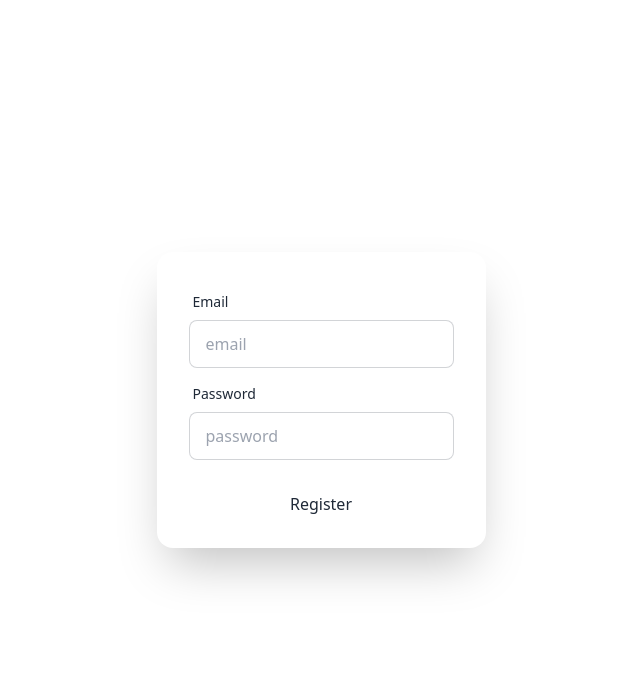
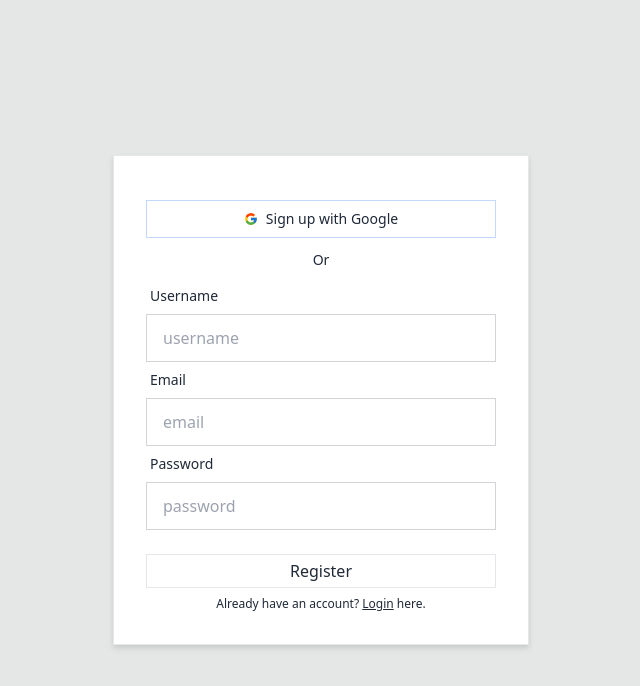
Before and after one commit to mrbannerbear/library-management-client, a React (Vite) app: page /register in a window 1280 px wide. Shown: the top 686 px of the page, without its empty margins (319-959 px from the left). Built offline with nearby package versions, Linux system fonts and the light colour scheme; no server answers.

Commit message:
Completed register & login

```diff
--- a/context/AuthContext.jsx
+++ b/context/AuthContext.jsx
@@ -1,11 +1,15 @@
 /* eslint-disable react/prop-types */
-import { createContext, useState } from "react";
+import { createContext, useEffect, useState } from "react";
 import {
+    GoogleAuthProvider,
   createUserWithEmailAndPassword,
+  onAuthStateChanged,
   signInWithEmailAndPassword,
+  signInWithPopup,
   signOut,
 } from "firebase/auth";
 import { auth } from "../firebase/firebase.config";
+import axios from "axios";
 
 export const AuthProvider = createContext();
 
@@ -23,11 +27,39 @@ const AuthContext = ({ children }) => {
     return signInWithEmailAndPassword(auth, email, password);
   };
 
+  const provider = new GoogleAuthProvider()
+
+  const googleAuth = () => {
+    return signInWithPopup(auth, provider)
+  }
+
   const logout = () => {
-    return signOut();
+    return signOut(auth);
   };
 
-  const value = { signup, login, logout, user, loading };
+  useEffect( () => {
+    const unSub = onAuthStateChanged(auth, (user) => {
+        setUser(user)
+        const loggedUser = { email: user?.email }
+        if(user){
+            axios.post("http://localhost:4000/jwt", loggedUser, { withCredentials: true })
+            .then(res => console.log(res.data))
+            .catch(err => console.log(err))
+        }
+        else{
+            axios.post("http://localhost:4000/logout", loggedUser, {
+                withCredentials: true
+            })
+            .then(res => console.log(res.data))
+            .catch(err => console.log(err))
+        }
+    })
+
+    return () => unSub()
+
+} , [] )
+
+  const value = { signup, login, logout, user, loading, googleAuth };
 
   return (
     <AuthProvider.Provider value={value}>{children}</AuthProvider.Provider>
--- a/index.html
+++ b/index.html
@@ -2,11 +2,10 @@
 <html lang="en" data-theme="light">
   <head>
     <meta charset="UTF-8" />
-    <link rel="icon" type="image/svg+xml" href="/vite.svg" />
     <meta name="viewport" content="width=device-width, initial-scale=1.0" />
-    <title>Vite + React</title>
+    <title>FirstPage</title>
   </head>
-  <body>
+  <body class="bg-base-300">
     <div id="root"></div>
     <script type="module" src="/src/main.jsx"></script>
   </body>
--- a/package.json
+++ b/package.json
@@ -10,6 +10,7 @@
     "preview": "vite preview"
   },
   "dependencies": {
+    "axios": "^1.6.0",
     "firebase": "^10.5.2",
     "localforage": "^1.10.0",
     "match-sorter": "^6.3.1",
--- a/src/auth/Login.jsx
+++ b/src/auth/Login.jsx
@@ -1,70 +1,119 @@
-import { useContext } from "react";
+/* eslint-disable react/no-unescaped-entities */
+import { useContext, useState } from "react";
 import { AuthProvider } from "../../context/AuthContext";
+import { NavLink } from "react-router-dom";
+import { Helmet } from "react-helmet-async";
+import { FcGoogle } from 'react-icons/fc'
+import { Toaster, toast } from "react-hot-toast";
 
 const Login = () => {
+  const { login, user, googleAuth } = useContext(AuthProvider);
+  const [ error, setError ] = useState(null)
 
-    const { login, logout, user } = useContext(AuthProvider)
+  const HandleLogin = (e) => {
+    e.preventDefault();
 
-    const HandleLogin = e => {
+    const form = e.target;
+    const email = form.email.value;
+    const password = form.password.value;
 
-        e.preventDefault()
+    login(email, password)
+      .then((res) => {
+        console.log(res);
+        setError(null);
+        toast("Log in successful");
+      })
+      .catch((err) => {console.log(err)
+        setError(err.message)});
+  };
 
-        const form = e.target
-        const email = form.email.value
-        const password = form.password.value
+  const HandleGoogleAuth = () => {
+    googleAuth()
+      .then((data) => {
+        console.log(data);
+        setError(null);
+        toast("Log in successful");
+      })
+      .catch((err) => {console.log(err)
+        setError(err.message)});
+  };
 
-        login(email, password)
-        .then(res => {console.log(res)}
-        )
-        .catch(err => console.log(err))
+  // const HandleLogout = () => {
+  //     logout()
+  //     .then()
+  //     .catch()
+  // }
 
-    }
+  return (
+    <>
+         <Helmet>
+        <title>FirstPage | Login</title>
+      </Helmet>
+    <div className="hero min-h-screen bg-base-300">
+      <div className="hero-content flex-col lg:flex-row-reverse">
+        <div className="card flex-shrink-0 w-full max-w-xl drop-shadow-md border-[1.5px] rounded-none bg-base-100">
+          <div className="card-body rounded-none">
 
-    const HandleLogout = () => {
-        logout()
-        .then()
-        .catch()
-    }
+          <p className="text-center text-sm">
+              <p className="w-full justify-center flex">
+              <button className="text-sm flex my-3 border-[1.5px] items-center justify-center gap-2 border-blue-500/30
+              w-full
+              py-2" onClick={HandleGoogleAuth}>
+                <FcGoogle></FcGoogle> Login with Google
+              </button>
+                </p>
+                <span className="my-5"> Or</span>
+            </p>
 
-    return (
-        user ?
-        <div className="hero min-h-screen">
-        <div className="hero-content flex-col lg:flex-row-reverse">
-            <button onClick={HandleLogout}>
-                Log Out
-            </button>
-            </div>
-            </div>
-            :
-        <div className="hero min-h-screen">
-        <div className="hero-content flex-col lg:flex-row-reverse">
-          <div className="card flex-shrink-0 w-full max-w-sm shadow-2xl bg-base-100">
-            <form className="card-body"
-            onSubmit={HandleLogin}
-            >
+            <form onSubmit={HandleLogin}>
               <div className="form-control">
                 <label className="label">
                   <span className="label-text">Email</span>
                 </label>
-                <input type="email" placeholder="email" name="email" className="input input-bordered" required />
+                <input
+                  type="email"
+                  placeholder="email"
+                  name="email"
+                  className="input input-bordered rounded-none"
+                  required
+                />
               </div>
               <div className="form-control">
                 <label className="label">
                   <span className="label-text">Password</span>
                 </label>
-                <input type="password" placeholder="password" name="password" className="input input-bordered" required />
+                <input
+                  type="password"
+                  placeholder="password"
+                  name="password"
+                  className="input input-bordered rounded-none"
+                  required
+                />
                 <label className="label">
-                  <a href="#" className="label-text-alt link link-hover">Forgot password?</a>
+                  <a href="#" className="label-text-alt link link-hover">
+                    Forgot password?
+                  </a>
                 </label>
               </div>
+              <span className="text-red-500 my-3 text-xs text-center">
+                  {error === "Firebase: Error (auth/invalid-login-credentials)." && "Invalid email or password"}
+                </span>
               <div className="form-control mt-6">
-                <input type="submit" value="Login"  />
+                <input type="submit" className="border-[1.5px] py-1" value="Login" />
               </div>
             </form>
+
+            <p className="text-xs text-center my-3">
+              Don't an account? <NavLink to="/register" className="underline">Register</NavLink>{" "}
+              for free.
+            </p>
           </div>
         </div>
       </div>
-    );
+    </div>
+    <Toaster></Toaster>
+    </>
+  );
 };
 
 export default Login;
--- a/src/auth/Register.jsx
+++ b/src/auth/Register.jsx
@@ -1,50 +1,143 @@
-import { useContext } from "react";
+import { useContext, useState } from "react";
 import { AuthProvider } from "../../context/AuthContext";
+import { Toaster, toast } from "react-hot-toast";
+import { NavLink } from "react-router-dom";
+import { Helmet } from "react-helmet-async";
+import { FcGoogle } from 'react-icons/fc'
+import { updateProfile } from "firebase/auth";
+import { auth } from "../../firebase/firebase.config";
 
 const Register = () => {
+  const { signup, user, googleAuth } = useContext(AuthProvider);
+  const [error, setError] = useState(null);
 
-    const { signup } = useContext(AuthProvider)
+  const HandleRegister = (e) => {
+    e.preventDefault();
 
-    const HandleRegister = e => {
+    const form = e.target;
+    const name = form.name.value;
+    const email = form.email.value;
+    const password = form.password.value;
 
-        e.preventDefault()
+    if (password.length < 6) {
+      setError("Your password must be at least six characters long.");
+      return;
+    }
 
-        const form = e.target
-        const email = form.email.value
-        const password = form.password.value
+    if (!/^(?=.*[A-Z])(?=.*[!@#$%^&*(),.?":{}|<>])/.test(password)) {
+      setError(
+        "Your password must contain an uppercase letter, a lowercase letter, and a special character"
+      );
+      return;
+    }
 
     signup(email, password)
-        .then(data => console.log(data))
+      .then((data) => {
+        console.log(data);
+        setError(null);
+        updateProfile(auth.currentUser, {
+          displayName: name
+        })
+        .then(toast("Signed up successfully"))
         .catch(err => console.log(err))
+      })
+      .catch((err) => {console.log(err)
+        setError(err.message)});
+  };
 
-    }
+  const HandleGoogleAuth = () => {
+    googleAuth()
+      .then((data) => {
+        console.log(data);
+        setError(null);
+        updateProfile(auth.currentUser, {
+          displayName: name
+        })
+        .then(toast("Signed up successfully"))
+        .catch(err => console.log(err))
+      })
+      .catch((err) => {console.log(err)
+      setError(err.message)});
+  };
 
   return (
-        <div className="hero min-h-screen">
-        <div className="hero-content flex-col lg:flex-row-reverse">
-          <div className="card flex-shrink-0 w-full max-w-sm shadow-2xl bg-base-100">
-            <form className="card-body"
-            onSubmit={HandleRegister}
-            >
+    <>
+      <Helmet>
+        <title>FirstPage | Register</title>
+      </Helmet>
+      <div className="hero min-h-screen bg-base-300">
+      <div className="hero-content flex-col lg:flex-row-reverse w-full">
+        <div className="card flex-shrink-0 lg:w-1/3 drop-shadow-md border-[1.5px] bg-base-100 rounded-none">
+            <div className="card-body">
+
+            <p className="text-center text-sm">
+
+            <p className="w-full justify-center flex">
+            <button className="text-sm flex my-3 border-[1.5px] items-center justify-center gap-2 border-blue-500/30
+            w-full
+            py-2" onClick={HandleGoogleAuth}>
+              <FcGoogle></FcGoogle> Sign up with Google
+            </button>
+              </p>
+              <span className="my-5"> Or</span>
+          </p>
+
+              <form className="" onSubmit={HandleRegister}>
+
+              <div className="form-control">
+                  <label className="label">
+                    <span className="label-text">Username</span>
+                  </label>
+                  <input
+                    type="text"
+                    placeholder="username"
+                    name="name"
+                    className="input input-bordered rounded-none"
+                    required
+                  />
+                </div>
+
                 <div className="form-control">
                   <label className="label">
                     <span className="label-text">Email</span>
                   </label>
-                <input type="email" placeholder="email" name="email" className="input input-bordered" required />
+                  <input
+                    type="email"
+                    placeholder="email"
+                    name="email"
+                    className="input input-bordered rounded-none"
+                    required
+                  />
                 </div>
                 <div className="form-control">
                   <label className="label">
                     <span className="label-text">Password</span>
                   </label>
-                <input type="password" placeholder="password" name="password" className="input input-bordered" required />
+                  <input
+                    type="password"
+                    placeholder="password"
+                    name="password"
+                    className="input input-bordered rounded-none"
+                    required
+                  />
                 </div>
+                <span className="text-red-500 my-3 text-xs text-center">
+                  {error}
+                </span>
                 <div className="form-control mt-6">
-                <input type="submit" value="Register"  />
+                  <input className="border-[1.5px] py-1"  type="submit" value="Register" />
                 </div>
               </form>
+              <p className="text-xs text-center">
+                Already have an account? <NavLink className="underline" to="/login">Login</NavLink>{" "}
+                here.
+              </p>
             </div>
           </div>
         </div>
+        <Toaster></Toaster>
+      </div>
+    </>
   );
 };
 
```
Also changed, not shown: src/main.jsx (+5 -2 lines), src/MainComps/Footer.jsx (added), src/MainComps/Navbar.jsx (added), 1 other file (tests, documents, lock files or other folders). Lines whose indentation alone changed are shown as unchanged.
